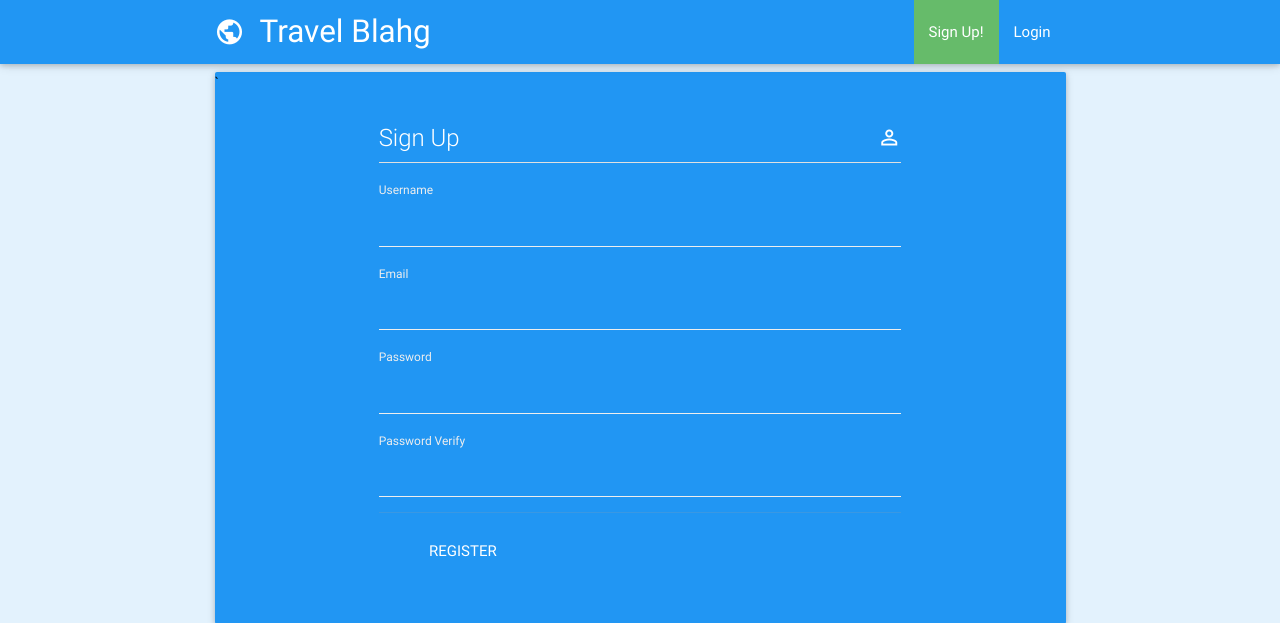
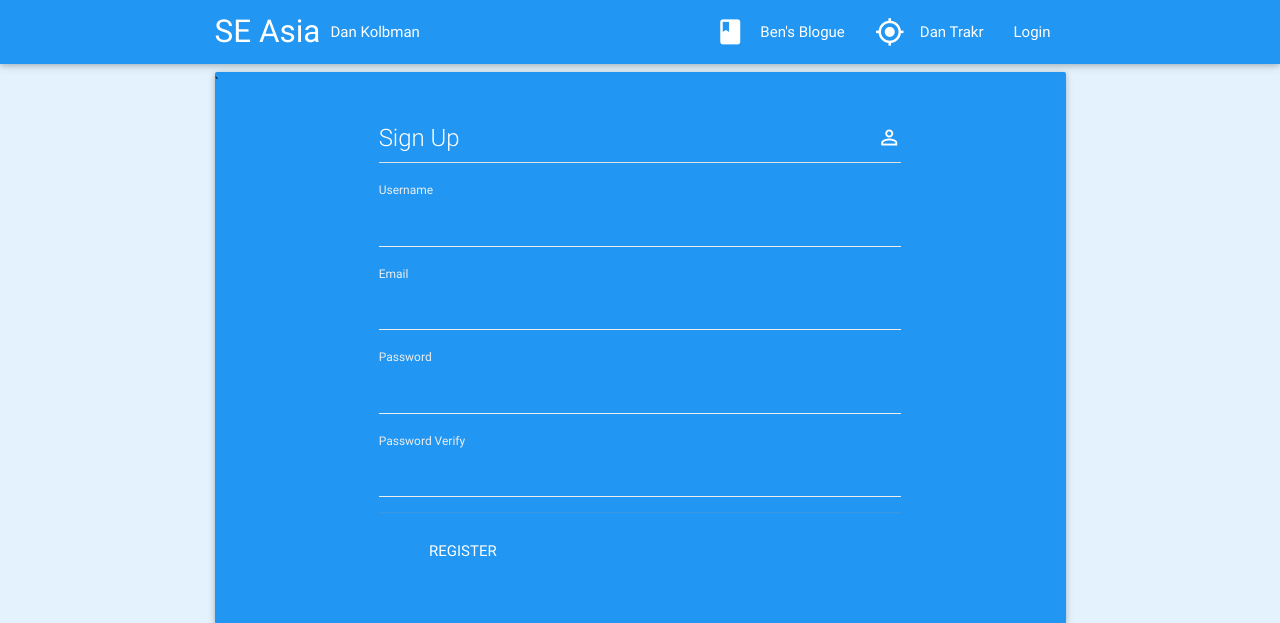
Before and after one commit to dankolbman/travel_blahg, a Flask app: page /register in a window 1280 px wide. Shown: the top 623 px of the page. Run offline with Flask 2, Linux system fonts and the light colour scheme; some web fonts are replaced.

Commit message:
Link to ping map from logged out views. Navigation styling. Blog renamed

```diff
--- a/blog/configs.py
+++ b/blog/configs.py
@@ -1,5 +1,5 @@
 class Config(object):
-  APP_NAME = 'Travel Blahg'
+  APP_NAME = 'SE Asia'
   SECRET_KEY = 'G00DB33F'
   ALLOWED_EXTENSIONS = set(['png', 'jpg', 'jpeg', 'gif'])
 
--- a/blog/static/css/main.css
+++ b/blog/static/css/main.css
@@ -24,3 +24,8 @@ main {
 .leaflet-bottom, .leaflet-top {
   z-index: 1;
 }
+
+.subtitle {
+  font-size: 1.0rem;
+  padding-left: 10px;
+}
--- a/blog/templates/base.html
+++ b/blog/templates/base.html
@@ -61,8 +61,8 @@
     <footer class="page-footer">
       <div class="footer-copyright">
         <div class="container">
-          Made by Dan Kolbman
-          <a class="grey-text text-lighten-4 right" href="https://github.com/dankolbman/travel_blahg">Get the source code</a>
+          Made by <a class="white-text" href="http://kolbman.com">Dan Kolbman</a>
+          <a class="grey-text text-lighten-4 right" href="https://github.com/dankolbman/travel_blahg">Get source (MIT)</a>
         </div>
       </div>
     </footer>
--- a/blog/templates/includes/navigation.html
+++ b/blog/templates/includes/navigation.html
@@ -3,10 +3,14 @@
   <div class="nav-wrapper">
   <div class="container">
 
-    <a class="brand-logo"  href="{{ url_for('main.index') }}"><i class="large mdi-social-public left"></i>{{config['APP_NAME']}}</a>
+    <a class="brand-logo"  href="{{ url_for('main.index') }}">
+      {{config['APP_NAME']}}<span class="right hide-on-med-and-down subtitle">Dan Kolbman</span>
+      </a>
 
     <a href="#" data-activates="mobile" class="button-collapse right"><i class="mdi-navigation-menu"></i></a>
     <ul class="right hide-on-med-and-down">
+      <li><a href="http://travel.benbrittain.com">Ben's Blogue<i class="mdi-action-book left"></i></a></li>
+      <li><a href="{{ url_for('user.ping_map_user',username='dan')}}">Dan Trakr<i class="mdi-maps-my-location left"></i></a></li>
       {% if current_user.is_authenticated() %}
         <ul id="nav-dropdown" class="dropdown-content">
           <li><a href="{{ url_for('user.home') }}">View Profile</a></li>
@@ -14,8 +18,6 @@
           <li class="divider"></li>
           <li><a href="{{ url_for('main.logout') }}">Logout</a></li>
         </ul>
-
-        <li><a href="{{ url_for('user.ping_map')}}"><i class="mdi-maps-my-location"></i></a></li>
         <li><a href="{{ url_for('user.new_image') }}"><i class="mdi-image-camera-alt"></i></a></li>
         <li><a href="{{ url_for('user.new_text') }}"><i class="mdi-editor-mode-edit"></i></a></li>
         <li><a class="dropdown-button" href="#!" data-activates="nav-dropdown">
@@ -24,17 +26,16 @@
           <i class="mdi-navigation-arrow-drop-down right"></i>
         </a></li>
       {% else %}
-        <li class="green lighten-1"><a href="{{ url_for('main.new_user') }}">Sign Up!</a></li>
         <li><a href="{{ url_for('main.login') }}">Login</a></li>
       {% endif %}
     </ul>
 
     <ul class="side-nav" id="mobile">
+      <li><a href="{{ url_for('user.ping_map_user',username='dan')}}"><i class="mdi-maps-my-location left"></i>Dan Trakr</a></li>
       {% if not current_user.is_authenticated() %}
         <li class="lighten-1"><a href="{{ url_for('main.new_user') }}">Sign Up!</a></li>
         <li><a href="{{ url_for('main.login') }}">Login</a></li>
       {% else %}
-        <li><a href="{{ url_for('user.ping_map')}}"><i class="mdi-maps-my-location left"></i>My Pings</a></li>
         <li><a href="{{ url_for('user.new_text') }}"><i class="mdi-editor-mode-edit left"></i>New Post</a></li>
         <li><a href="{{ url_for('user.new_image') }}"><i class="mdi-image-camera-alt left"></i>New Postcard</a></li>
         <li><a href="{{ url_for('user.home') }}">View Profile</a></li>
```
Also changed, not shown: blog/views/user.py (+20 -2 lines).
